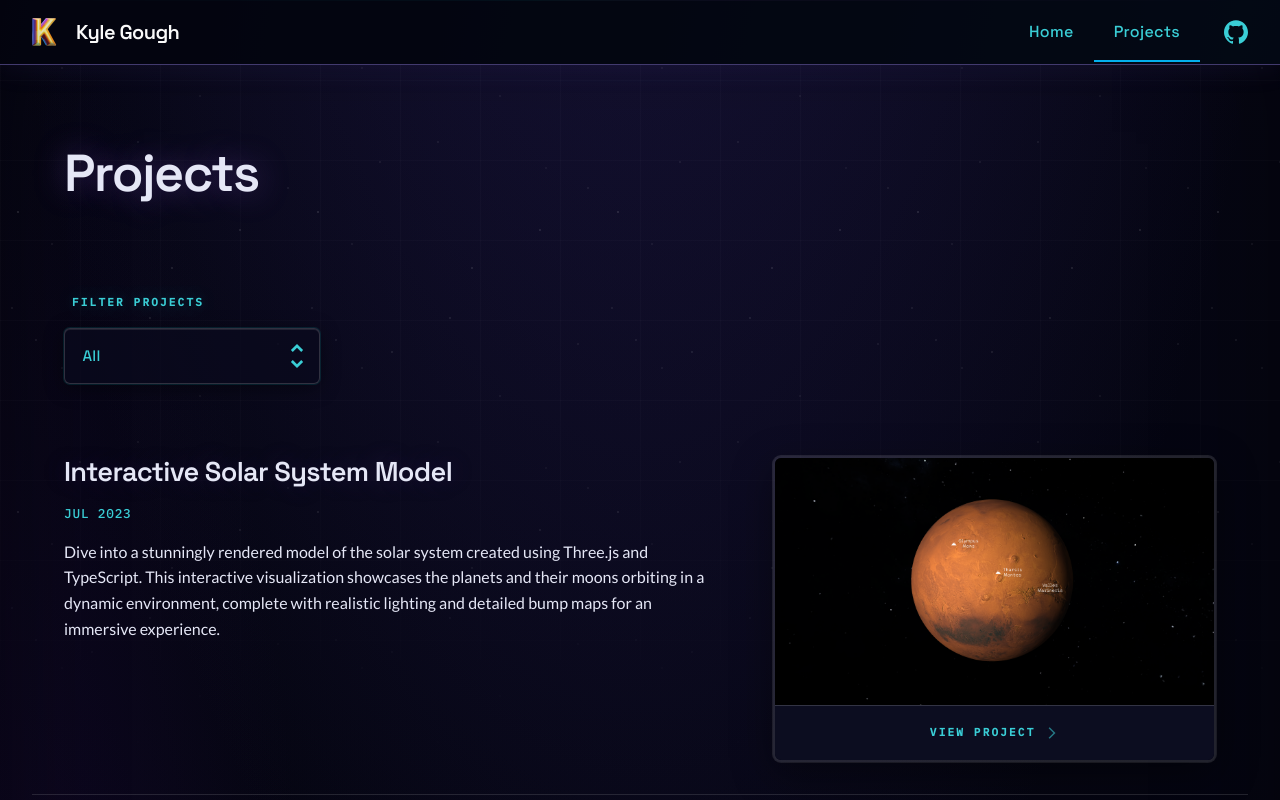
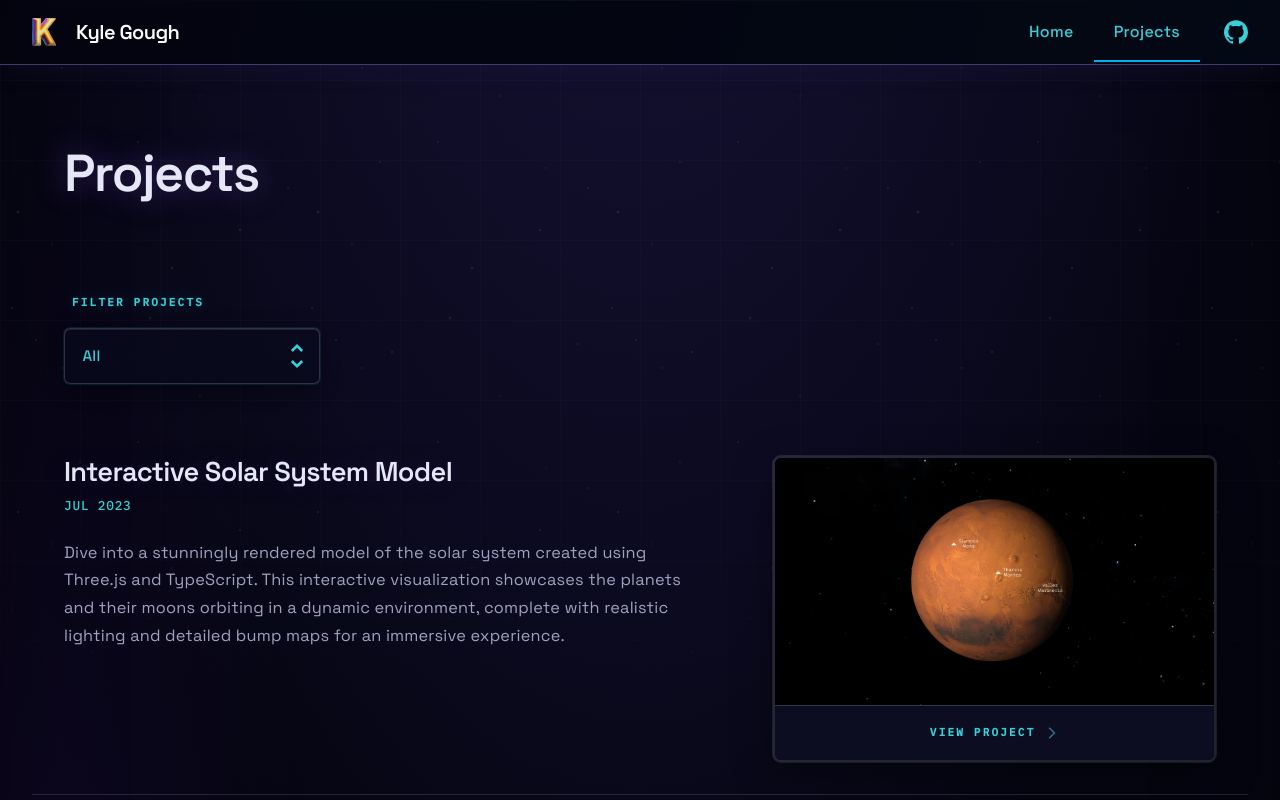
Before and after one commit to KyleGough/portfolio, a Next.js app: page /projects in a window 1280 px wide. Shown: the top 800 px of the page. Built offline with nearby package versions, Linux system fonts and the light colour scheme.

Commit message:
Project item typography

```diff
--- a/components/ProjectItem/ProjectItem.tsx
+++ b/components/ProjectItem/ProjectItem.tsx
@@ -1,6 +1,6 @@
 import { ArrowForwardIcon } from '@components/Icons';
 import { Section } from '@components/Section';
-import { getDateRange } from '@utilities/date';
+import { getDateRange, getProjectStartDateTime } from '@utilities/date';
 import { ProjectDate } from '@utilities/types';
 import Image, { StaticImageData } from 'next/image';
 import Link from 'next/link';
@@ -29,13 +29,18 @@ export const ProjectItem: React.FC<ProjectItemProps> = ({
   logo,
 }) => (
   <Section>
-    <div className="grid grid-cols-12 gap-8 lg:gap-16">
-      <div className="col-span-12 lg:col-span-7">
-        <h2 className="mb-4 project-header">{title}</h2>
-        <p className="work-timeline__date my-4">{getDateRange(date)}</p>
-        <p className="my-4">{description}</p>
+    <div className="project-item__row">
+      <div className="project-item__text col-span-12 lg:col-span-7">
+        <h2 className="project-header !mb-2 text-balance">{title}</h2>
+        <time
+          className="work-timeline__date mt-1 block"
+          dateTime={getProjectStartDateTime(date)}
+        >
+          {getDateRange(date)}
+        </time>
+        <p className="project-item__desc mt-6">{description}</p>
       </div>
-      <div className="col-span-12 lg:col-span-5 text-center -mb-8">
+      <div className="col-span-12 flex justify-center lg:col-span-5 lg:-mb-8 lg:justify-end">
         <Link
           href={link}
           className="project-item-link group mx-auto block w-full max-w-md rounded-lg focus-visible:outline-none focus-visible:ring-2 focus-visible:ring-link-hover focus-visible:ring-offset-2 focus-visible:ring-offset-background lg:max-w-none"
--- a/styles/space-gothic.css
+++ b/styles/space-gothic.css
@@ -377,6 +377,13 @@ nav[aria-label='Main'] .slide-in a:focus {
   font-family: 'Space Grotesk', system-ui, sans-serif;
   color: var(--gothic-fg) !important;
   text-shadow: 0 0 1.5rem oklch(50% 0.15 300 / 0.25);
+}
+
+/* Project list index: body under title + date */
+.app-space-gothic .project-item__desc {
+  font-family: 'Space Grotesk', system-ui, sans-serif !important;
+  color: var(--gothic-muted) !important;
+  line-height: 1.7 !important;
 }
 
 /* Lists: mono markers feel technical (scoped, not all font-primary) */
--- a/utilities/date/date.ts
+++ b/utilities/date/date.ts
@@ -19,3 +19,9 @@ export const getDateRange = (dt: ProjectDate) => {
   const start = getFormattedDate(dt.start);
   return dt.end ? start + ' - ' + getFormattedDate(dt.end) : start;
 };
+
+/** First day of project start month, for `<time dateTime>` (ISO). */
+export const getProjectStartDateTime = (dt: ProjectDate): string => {
+  const m = String(dt.start.month).padStart(2, '0');
+  return `${dt.start.year}-${m}-01`;
+};
--- a/utilities/date/index.ts
+++ b/utilities/date/index.ts
@@ -1 +1,6 @@
-export { getDateRange, getFormattedDate, getShortDate } from './date';
+export {
+  getDateRange,
+  getFormattedDate,
+  getProjectStartDateTime,
+  getShortDate,
+} from './date';
```
Also changed, not shown: styles/tailwind.css, 2 other files (tests, documents, lock files or other folders).
